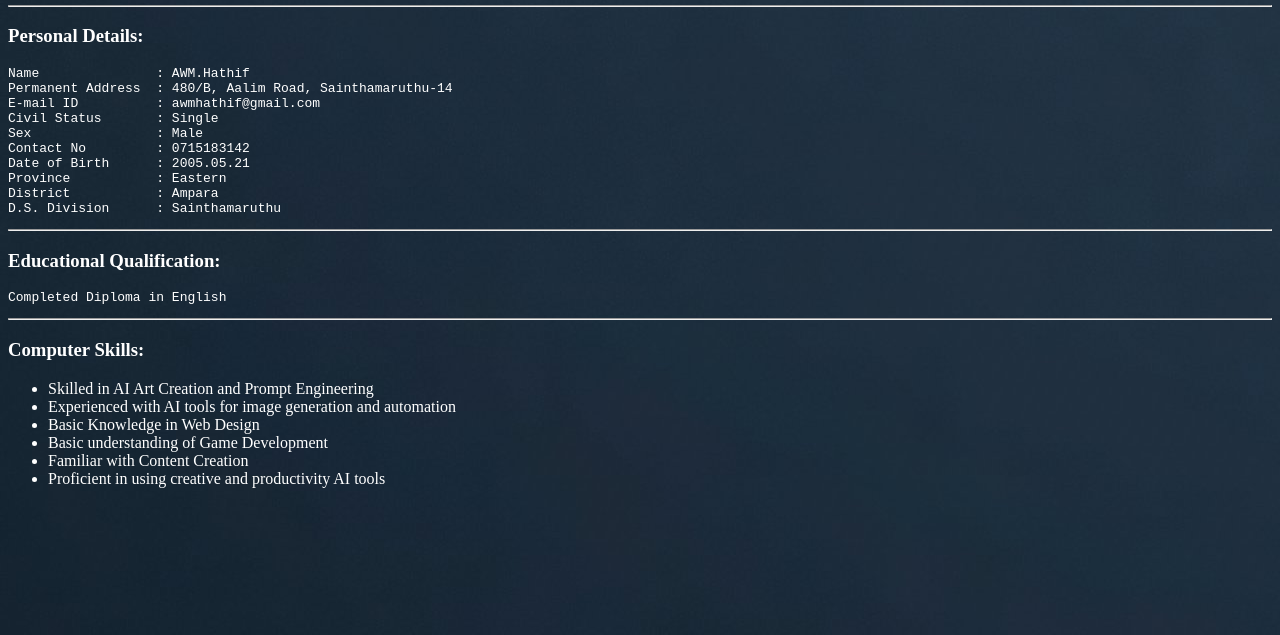
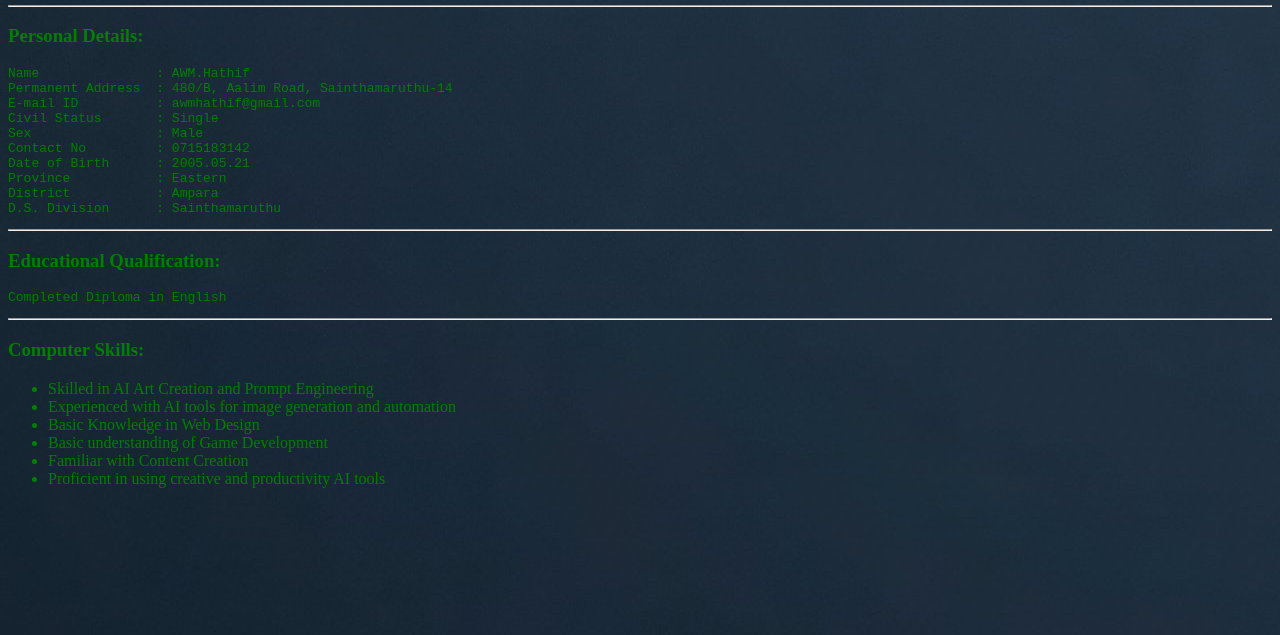
Before and after one commit to awmhathif/HNDIT, a plain HTML site: page Third_task.html in a window 1280 px wide. Shown: the part 165-800 px from the top of the page. Drawn offline with Linux system fonts and the light colour scheme.

Commit message:
Update Third_task.html

```diff
--- a/Third_task.html
+++ b/Third_task.html
@@ -3,7 +3,7 @@
 <head>
   <title>CURRICULUM VITAE - AWM.Hathif</title>
 </head>
-<body background="b123.JPEG" text="white">
+<body background="b123.JPEG" text="green">
 
 <center>
   <h2>CURRICULUM VITAE</h2>
```
